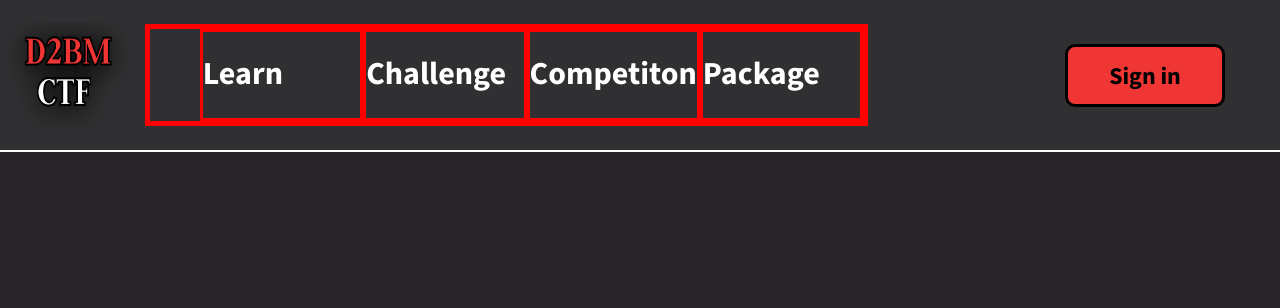
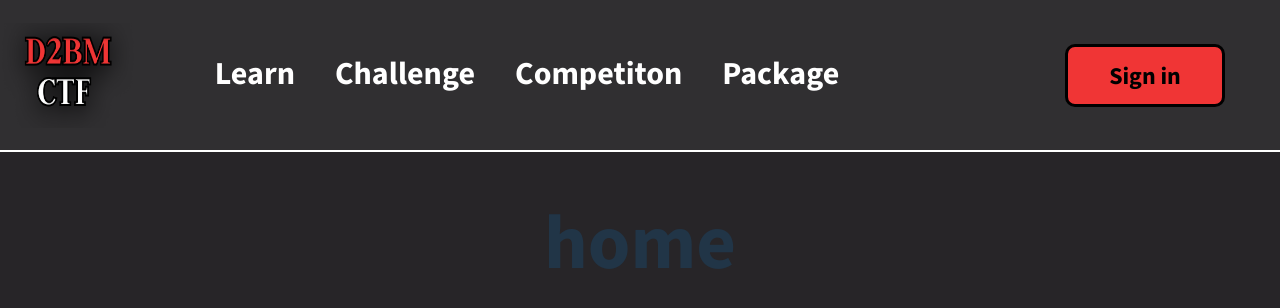
Before and after one commit to B2BM-Project/frontend, a React (Vite) app: page / in a window 1280 px wide. Shown: the top 308 px of the page. Built offline with nearby package versions, Linux system fonts and the light colour scheme.

Commit message:
Update App.css

```diff
--- a/src/App.css
+++ b/src/App.css
@@ -10,8 +10,14 @@
 }
 .mainContainer{
     display: flex;
-    flex-direction: row;
+    flex-direction: column;
     /* border: 2px solid blue; */
     width : 100%;
-    height: 1080px;
+    min-height: 1080px;
+    /* height: 1080px; */
 }
+
+h1 {
+    display: flex;
+    justify-content: center;
+}
--- a/src/App.tsx
+++ b/src/App.tsx
@@ -6,7 +6,11 @@ function App() {
   return (
     <div className='mainContainer'>
         <NavBar/>
+        <div><h1>home</h1></div>
+
+
     </div>
+
   )
 }
 
--- a/src/components/NavBar.css
+++ b/src/components/NavBar.css
@@ -47,15 +47,17 @@ img:hover{
     background-color: #302F31;
     list-style-type: none;
     padding-left: 50px;
-    border: 5px solid red;
+    /* border: 5px solid red; */
 }
 
 li{
-    border: 3px solid red;
+    /* border: 3px solid red; */
     display: flex;
     align-items: center;
     justify-content: center;
     background-color: #302F31;
+    width: fit-content;
+    margin: 0 20px 0 20px;
 }
 .navtext{
     font-size: 32px;
```
